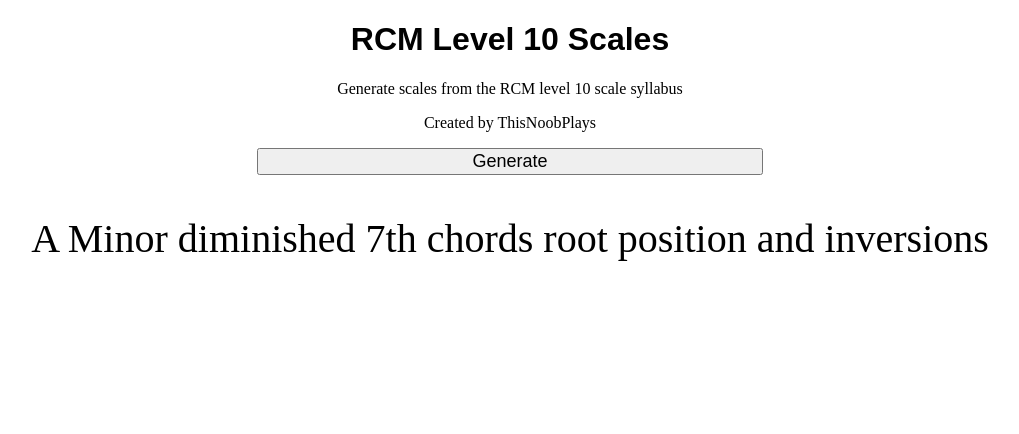
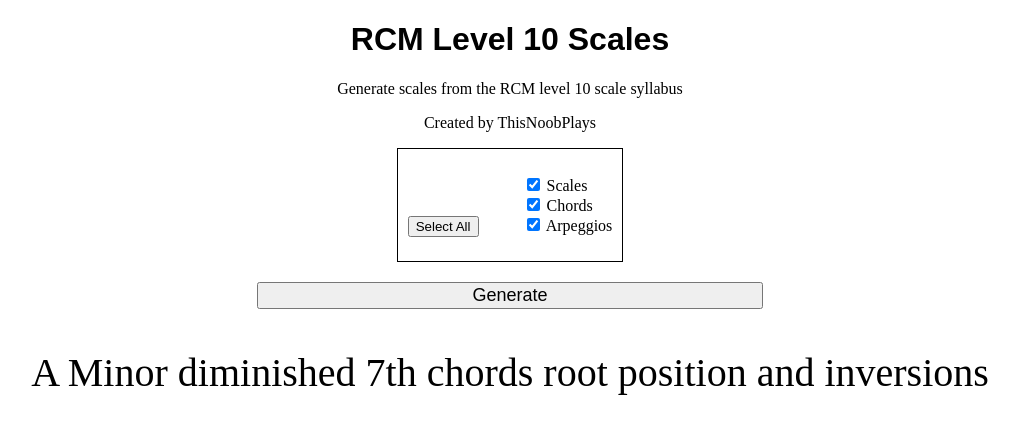
Before and after one commit to ThisNoobPlays/RCM-Level-10-Piano-Scales-Generator, a plain HTML site: page index.html in a window 1280 px wide. Both pictures are taken after a click on the button "Generate". Shown: the whole page, without its empty margins (130-1149 px from the left). Drawn offline with Linux system fonts and the light colour scheme.

Commit message:
add filter options

```diff
--- a/generate.js
+++ b/generate.js
@@ -15,9 +15,30 @@ let minorTonicArp = ["G flat Minor tonic arpeggios root position and inversions"
 let dom7Arp = ["G flat Major dominant 7th arpeggios root position and inversions", "G Major dominant 7th arpeggios root position and inversions", "A flat Major dominant 7th arpeggios root position and inversions", "A Major dominant 7th arpeggios root position and inversions", "B flat Major dominant 7th arpeggios root position and inversions", "B Major dominant 7th arpeggios root position and inversions"];
 let dim7Arp = ["G flat Major diminished 7th arpeggios root position and inversions", "G Major diminished 7th arpeggios root position and inversions", "A flat Major diminished 7th arpeggios root position and inversions", "A Major diminished 7th arpeggios root position and inversions", "B flat Major diminished 7th arpeggios root position and inversions", "B Major diminished 7th arpeggios root position and inversions"];
 let all = [major4octave, harmonicMinor4octave, melodicMinor4octave, sep3, sep6, inOctavesMajor, inOctavesMinor, chromaticInOctaves, fourNoteChordsMinor, fourNoteChordsMajor, dominant7th, dim7th, majorTonicArp, minorTonicArp, dim7Arp, dom7Arp];
+let justScales = [major4octave, harmonicMinor4octave, melodicMinor4octave, sep3, sep6, inOctavesMajor, inOctavesMinor, chromaticInOctaves];
+let justChords = [fourNoteChordsMajor, fourNoteChordsMinor, dominant7th, dim7th];
+let justArpeggios = [majorTonicArp, minorTonicArp, dom7Arp, dim7Arp];
+
+function checkboxStatus() {
+    let scales = document.getElementById("scales-check").checked;
+    let chords = document.getElementById("chords-check").checked;
+    let arps = document.getElementById("arpeggios-check").checked;
+    return [scales, chords, arps];
+}
 
 function onGenerate() {
-    let scale = pickSubsection(pickSubsection(all));
+    let selected = [];
+    let checked = checkboxStatus();
+    if (checked[0]) {
+        selected = selected.concat(justScales);
+    }
+    if (checked[1]) {
+        selected = selected.concat(justChords);
+    }
+    if (checked[2]) {
+        selected = selected.concat(justArpeggios);
+    }
+    let scale = pickSubsection(pickSubsection(selected));
     document.getElementById("scale-text").innerHTML = scale;
 }
 
--- a/index.html
+++ b/index.html
@@ -6,12 +6,26 @@
     <title>RCM Level 10 Scales</title>
     <meta charset="utf-8">
     <script src="./generate.js"></script>
+    <script src="./selectAll.js"></script>
     <style>
         article {
             display: flex;
             justify-content: center;
             flex-wrap: wrap;
             flex-direction: column;
+        }
+
+        #checkboxes {
+            margin: 0 auto;
+            border-style: solid;
+            padding: 10px 10px 10px 10px;
+            margin-bottom: 20px;
+            border-width: 0.5px;
+        }
+
+        ul {
+            list-style-type: none;
+            display: inline-block;
         }
     </style>
 </head>
@@ -23,8 +37,24 @@
         <p style=" text-align: center; ">Created by ThisNoobPlays</p>
     </header>
     <article>
-        <button onclick="onGenerate()" style="order: 0; width: 40%; margin-left: 30%; font-size: large;">Generate</button>
-        <p style="font-size: 40px; text-align: center; order: 1;" id="scale-text"></p>
+        <div id="checkboxes">
+            <button style="display: inline-block;" id="select-all" onclick="selectAll()">Select All</button>
+            <ul>
+                <li><input checked type="checkbox" name="scales" id="scales-check">
+                    <label for="scales">Scales</label>
+                </li>
+                <li>
+                    <input checked type="checkbox" name="chords" id="chords-check">
+                    <label for="chords">Chords</label>
+                </li>
+                <li>
+                    <input checked type="checkbox" name="arpeggios" id="arpeggios-check">
+                    <label for="arpeggios">Arpeggios</label>
+                </li>
+            </ul>
+        </div>
+        <button onclick="onGenerate()" style=" width: 40%; margin-left: 30%; font-size: large;">Generate</button>
+        <p style="font-size: 40px; text-align: center;" id="scale-text"></p>
     </article>
 </body>
 
--- /dev/null
+++ b/selectAll.js
@@ -0,0 +1,6 @@
+function selectAll() {
+    let checkboxes = document.getElementsByTagName("input");
+    for (input of checkboxes) {
+        input.checked = true;
+    }
+}
```
Also changed, not shown: 1 other file.
